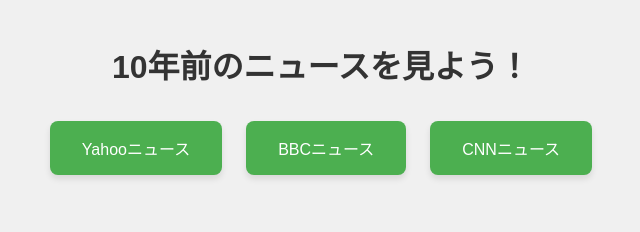
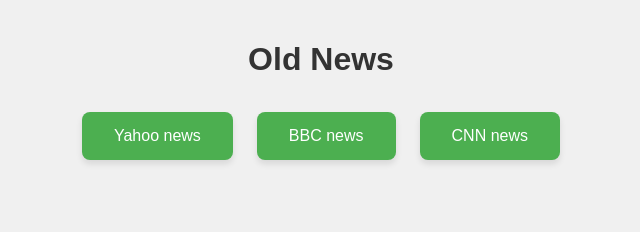
Before and after one commit to tukamilano/old_news, a plain HTML site: page index.html in a window 1280 px wide. Shown: the whole page, without its empty margins (319-959 px from the left). Drawn offline with Linux system fonts and the light colour scheme.

Commit message:
Update index.html

```diff
--- a/index.html
+++ b/index.html
@@ -51,11 +51,11 @@
 </head>
 <body>
     <div class="container">
-        <h1>10年前のニュースを見よう！</h1>
+        <h1>Old News</h1>
         <div class="button-container">
-            <button class="news-button" id="get-yahoo-news">Yahooニュース</button>
-            <button class="news-button" id="get-bbc-news">BBCニュース</button>
-            <button class="news-button" id="get-cnn-news">CNNニュース</button>
+            <button class="news-button" id="get-yahoo-news">Yahoo news</button>
+            <button class="news-button" id="get-bbc-news">BBC news</button>
+            <button class="news-button" id="get-cnn-news">CNN news</button>
         </div>
         <div id="news-container"></div>
     </div>
```
